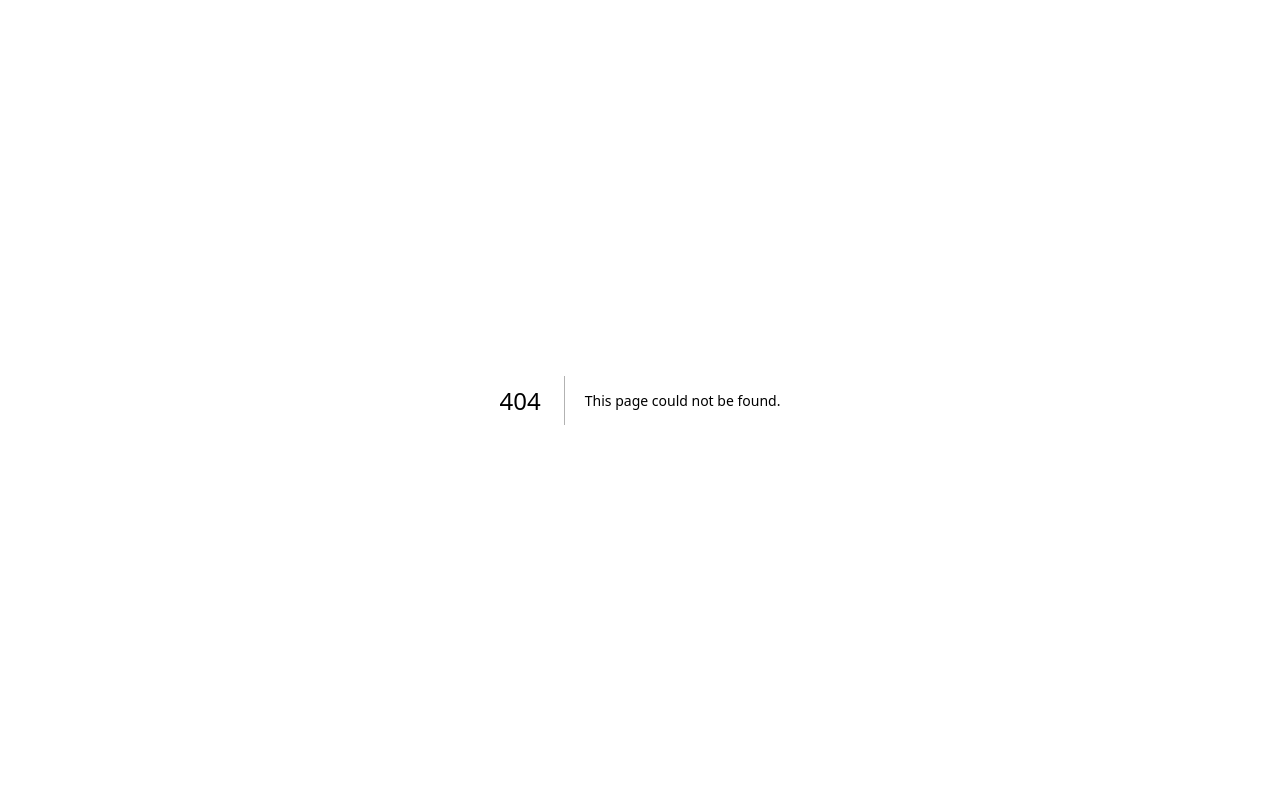
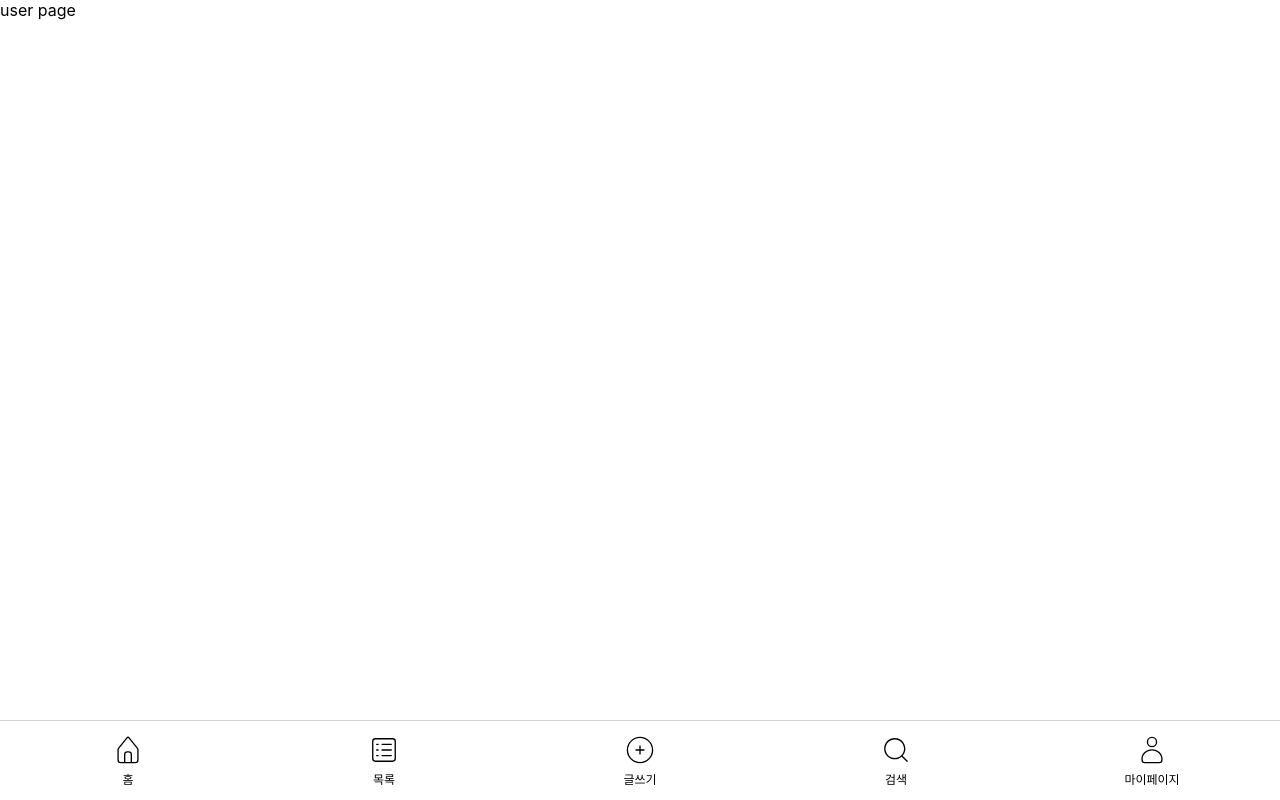
Before and after one commit to 2eejehoon/matjip-client, a Next.js app: page /users in a window 1280 px wide. Before the commit this address had no page. Built offline with nearby package versions, Linux system fonts and the light colour scheme.

Commit message:
footer 컴포넌트

```diff
--- a/src/components/auth/loginForm.tsx
+++ b/src/components/auth/loginForm.tsx
@@ -45,11 +45,11 @@ const LoginForm = () => {
                 <LoginButton onClick={onLoginClick}>로그인</LoginButton>
             </Form>
             <Container>
-                <Anchor href={ROUTE_MAP["SIGNUP"]}>회원가입</Anchor>
+                <Anchor href={ROUTE_MAP["AUTH_SIGNUP"]}>회원가입</Anchor>
                 <Divider />
-                <Anchor href={ROUTE_MAP["FIND_EMAIL"]}>이메일 찾기</Anchor>
+                <Anchor href={ROUTE_MAP["USERS_FIND_EMAIL"]}>이메일 찾기</Anchor>
                 <Divider />
-                <Anchor href={ROUTE_MAP["FIND_PASSWORD"]}>비밀번호 찾기</Anchor>
+                <Anchor href={ROUTE_MAP["USERS_FIND_PASSWORD"]}>비밀번호 찾기</Anchor>
             </Container>
             <Container>
                 <GoogleLogin />
--- a/src/components/auth/signupForm.tsx
+++ b/src/components/auth/signupForm.tsx
@@ -67,11 +67,11 @@ const SignupForm = () => {
                 <LoginButton onClick={onSignupClick}>회원가입</LoginButton>
             </Form>
             <Container>
-                <Anchor href={ROUTE_MAP["LOGIN"]}>로그인</Anchor>
+                <Anchor href={ROUTE_MAP["AUTH_LOGIN"]}>로그인</Anchor>
                 <Divider />
-                <Anchor href={ROUTE_MAP["FIND_EMAIL"]}>이메일 찾기</Anchor>
+                <Anchor href={ROUTE_MAP["USERS_FIND_EMAIL"]}>이메일 찾기</Anchor>
                 <Divider />
-                <Anchor href={ROUTE_MAP["FIND_PASSWORD"]}>비밀번호 찾기</Anchor>
+                <Anchor href={ROUTE_MAP["USERS_FIND_PASSWORD"]}>비밀번호 찾기</Anchor>
             </Container>
             <Container>
                 <GoogleLogin />
--- a/src/components/footer.tsx
+++ b/src/components/footer.tsx
@@ -1,6 +1,6 @@
 import Link from "next/link";
 import styled from "styled-components";
-import { CiUser, CiHome } from "react-icons/ci";
+import { CiUser, CiHome, CiSearch, CiCirclePlus, CiViewList } from "react-icons/ci";
 import { ROUTE_MAP } from "@/utils/route";
 
 const Footer = () => {
@@ -15,25 +15,25 @@ const Footer = () => {
                         </Anchor>
                     </ListItem>
                     <ListItem>
-                        <Anchor href={ROUTE_MAP["LOGIN"]}>
-                            <Profile />
-                            <Text>로그인</Text>
+                        <Anchor href={ROUTE_MAP["POSTS"]}>
+                            <ArticleList />
+                            <Text>목록</Text>
                         </Anchor>
                     </ListItem>
                     <ListItem>
-                        <Anchor href={ROUTE_MAP["PROFILE"]}>
-                            <Profile />
-                            <Text>마이페이지</Text>
+                        <Anchor href={ROUTE_MAP["POSTS_CREATE"]}>
+                            <Plus />
+                            <Text>글쓰기</Text>
                         </Anchor>
                     </ListItem>
                     <ListItem>
-                        <Anchor href={ROUTE_MAP["PROFILE"]}>
-                            <Profile />
-                            <Text>마이페이지</Text>
+                        <Anchor href={ROUTE_MAP["POSTS_SEARCH"]}>
+                            <Search />
+                            <Text>검색</Text>
                         </Anchor>
                     </ListItem>
                     <ListItem>
-                        <Anchor href={ROUTE_MAP["PROFILE"]}>
+                        <Anchor href={ROUTE_MAP["USERS"]}>
                             <Profile />
                             <Text>마이페이지</Text>
                         </Anchor>
@@ -81,6 +81,7 @@ const Anchor = styled(Link)`
     flex-direction: column;
     justify-content: center;
     align-items: center;
+    gap: 4px;
 `;
 
 const Text = styled.span`
@@ -93,20 +94,30 @@ const Home = styled(CiHome)`
     background-color: ${({ theme }) => theme.backgroundColor.white};
     width: ${({ theme }) => theme.element.icon.width};
     height: ${({ theme }) => theme.element.icon.height};
+`;
 
-    &:hover {
-        cursor: pointer;
-    }
+const ArticleList = styled(CiViewList)`
+    background-color: ${({ theme }) => theme.backgroundColor.white};
+    width: ${({ theme }) => theme.element.icon.width};
+    height: ${({ theme }) => theme.element.icon.height};
+`;
+
+const Plus = styled(CiCirclePlus)`
+    background-color: ${({ theme }) => theme.backgroundColor.white};
+    width: ${({ theme }) => theme.element.icon.width};
+    height: ${({ theme }) => theme.element.icon.height};
+`;
+
+const Search = styled(CiSearch)`
+    background-color: ${({ theme }) => theme.backgroundColor.white};
+    width: ${({ theme }) => theme.element.icon.width};
+    height: ${({ theme }) => theme.element.icon.height};
 `;
 
 const Profile = styled(CiUser)`
     background-color: ${({ theme }) => theme.backgroundColor.white};
     width: ${({ theme }) => theme.element.icon.width};
     height: ${({ theme }) => theme.element.icon.height};
-
-    &:hover {
-        cursor: pointer;
-    }
 `;
 
 export default Footer;
--- a/src/components/users/userNavigation.tsx
+++ b/src/components/users/userNavigation.tsx
@@ -8,8 +8,8 @@ const UserNavigation = () => {
 
     return (
         <Wrapper>
-            <Link href={ROUTE_MAP["PROFILE"]}>
-                <Item $isActive={router.pathname === ROUTE_MAP["PROFILE"]}>유저 정보</Item>
+            <Link href={ROUTE_MAP["USERS_PROFILE"]}>
+                <Item $isActive={router.pathname === ROUTE_MAP["USERS_PROFILE"]}>유저 정보</Item>
             </Link>
         </Wrapper>
     );
--- a/src/pages/auth/signup.tsx
+++ b/src/pages/auth/signup.tsx
@@ -15,7 +15,7 @@ const Wrapper = styled.div`
     display: flex;
     justify-content: center;
     align-items: center;
-    height: calc(100vh - ${({ theme }) => theme.element.footer.height});
+    height: calc(100vh - ${({ theme }) => theme.element.header.height});
 `;
 
 SignupPage.getLayout = (page: ReactElement) => {
--- a/src/pages/posts/index.tsx
+++ b/src/pages/posts/index.tsx
@@ -14,7 +14,7 @@ const PostsPage = () => {
             {(() => {
                 switch (viewMode) {
                     case "MAP":
-                        return;
+                        return null;
 
                     case "LIST":
                         return <List />;
--- /dev/null
+++ b/src/pages/users/index.tsx
@@ -0,0 +1,12 @@
+import BaseLayout from "@/layouts/baseLayout";
+import { ReactElement } from "react";
+
+const UserPage = () => {
+    return <>user page</>;
+};
+
+UserPage.getLayout = (page: ReactElement) => {
+    return <BaseLayout>{page}</BaseLayout>;
+};
+
+export default UserPage;
--- a/src/pages/users/profile.tsx
+++ b/src/pages/users/profile.tsx
@@ -2,7 +2,7 @@ import BaseLayout from "@/layouts/baseLayout";
 import { ReactElement } from "react";
 import UserNavigation from "@/components/users/userNavigation";
 import UserProfile from "@/components/users/userProfile";
-import { prefetchGetUserProfile, useGetUserProfile } from "@/react-query/queries/getUserProfile";
+import { prefetchGetUserProfile } from "@/react-query/queries/getUserProfile";
 import { dehydrate } from "@tanstack/react-query";
 
 export const getServerSideProps = async () => {
--- a/src/react-query/queries/getUserProfile.ts
+++ b/src/react-query/queries/getUserProfile.ts
@@ -1,13 +1,13 @@
-import { getUserAndProfile } from "@/api/user";
+import { getUserProfile } from "@/api/user";
 import { QUERY_KEY_MAP } from "@/constant/react-query";
 import { QueryClient, useQuery } from "@tanstack/react-query";
 
 export const prefetchGetUserProfile = () => {
     const queryClient = new QueryClient();
-    queryClient.prefetchQuery({ queryKey: [QUERY_KEY_MAP.USER_PROFILE], queryFn: getUserAndProfile });
+    queryClient.prefetchQuery({ queryKey: [QUERY_KEY_MAP.USER_PROFILE], queryFn: getUserProfile });
     return queryClient;
 };
 
 export const useGetUserProfile = () => {
-    return useQuery({ queryKey: [QUERY_KEY_MAP.USER_PROFILE], queryFn: getUserAndProfile });
+    return useQuery({ queryKey: [QUERY_KEY_MAP.USER_PROFILE], queryFn: getUserProfile });
 };
--- a/src/utils/route.ts
+++ b/src/utils/route.ts
@@ -3,13 +3,15 @@ import { useRouter } from "next/router";
 export const ROUTE_MAP = {
     HOME: "/",
     POSTS: "/posts",
-    POST_DETAIL: "/posts/",
-    LOGIN: "/auth/login",
-    GOOGLE_LGOIN: "/auth/google",
-    SIGNUP: "/auth/signup",
-    PROFILE: "/users/profile",
-    FIND_EMAIL: "/users/find-email",
-    FIND_PASSWORD: "/users/find-password"
+    POSTS_CREATE: "/posts/create",
+    POSTS_SEARCH: "/posts/search",
+    AUTH_LOGIN: "/auth/login",
+    AUTH_GOOGLE_LGOIN: "/auth/google",
+    AUTH_SIGNUP: "/auth/signup",
+    USERS: "/users",
+    USERS_PROFILE: "/users/profile",
+    USERS_FIND_EMAIL: "/users/find-email",
+    USERS_FIND_PASSWORD: "/users/find-password"
 } as const;
 
 export type ROUTE_KEY = keyof typeof ROUTE_MAP;
```
Also changed, not shown: src/pages/posts/create.tsx (added, +12 -0 lines), src/pages/posts/search.tsx (added, +12 -0 lines), public/static/default.png (deleted), 1 other file (tests, documents, lock files or other folders).
